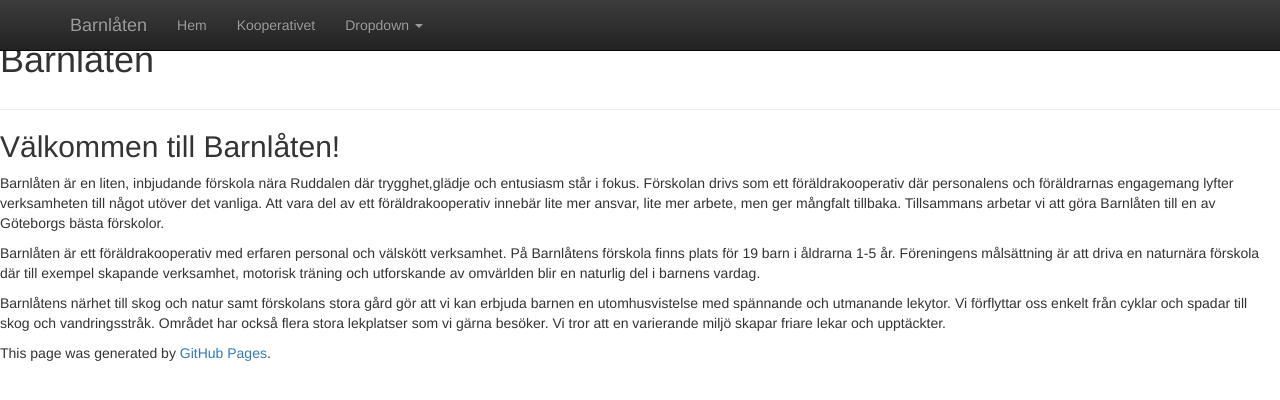
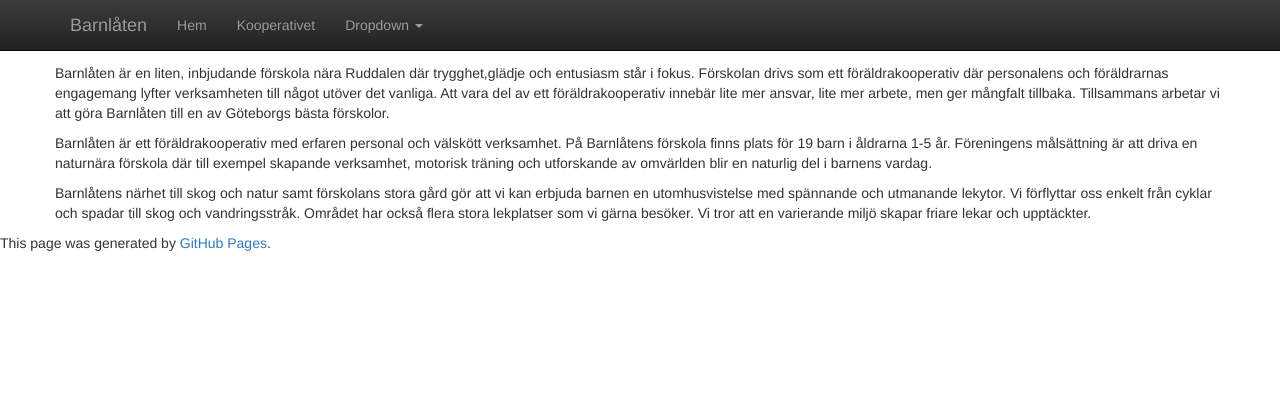
Before and after one commit to barnlaten/barnlaten.github.io, a Jekyll site: the page built from index.md, in a window 1280 px wide. Shown: the top 400 px of the page. Built offline with Jekyll 4.4.1, drawn with Linux system fonts in a browser that asks for light colours; the repository's description, which GitHub fills in, is left out.

Commit message:
uppdatera layout

```diff
--- a/_layouts/default.html
+++ b/_layouts/default.html
@@ -12,19 +12,14 @@
 <body>
   {% include navbar.html %}
 
-    <section class="page-header">
-
-      <h1 class="project-name">{{ site.title | default: site.github.repository_name }}</h1>
-      <h2 class="project-tagline">{{ site.description | default: site.github.project_tagline }}</h2>
-    </section>
-
-    <section class="main-content">
-      {{ content }}
-
+    <div class="container">
+      <div class="row">
+        {{ content }}
+      </div>
+    </div>
       <footer class="site-footer">
         <span class="site-footer-credits">This page was generated by <a href="https://pages.github.com">GitHub Pages</a>.</span>
       </footer>
-    </section>
     <script src="https://ajax.googleapis.com/ajax/libs/jquery/1.12.4/jquery.min.js"></script>
     <script src="https://maxcdn.bootstrapcdn.com/bootstrap/3.3.7/js/bootstrap.min.js" integrity="sha384-Tc5IQib027qvyjSMfHjOMaLkfuWVxZxUPnCJA7l2mCWNIpG9mGCD8wGNIcPD7Txa" crossorigin="anonymous"></script>
 </body>
```
